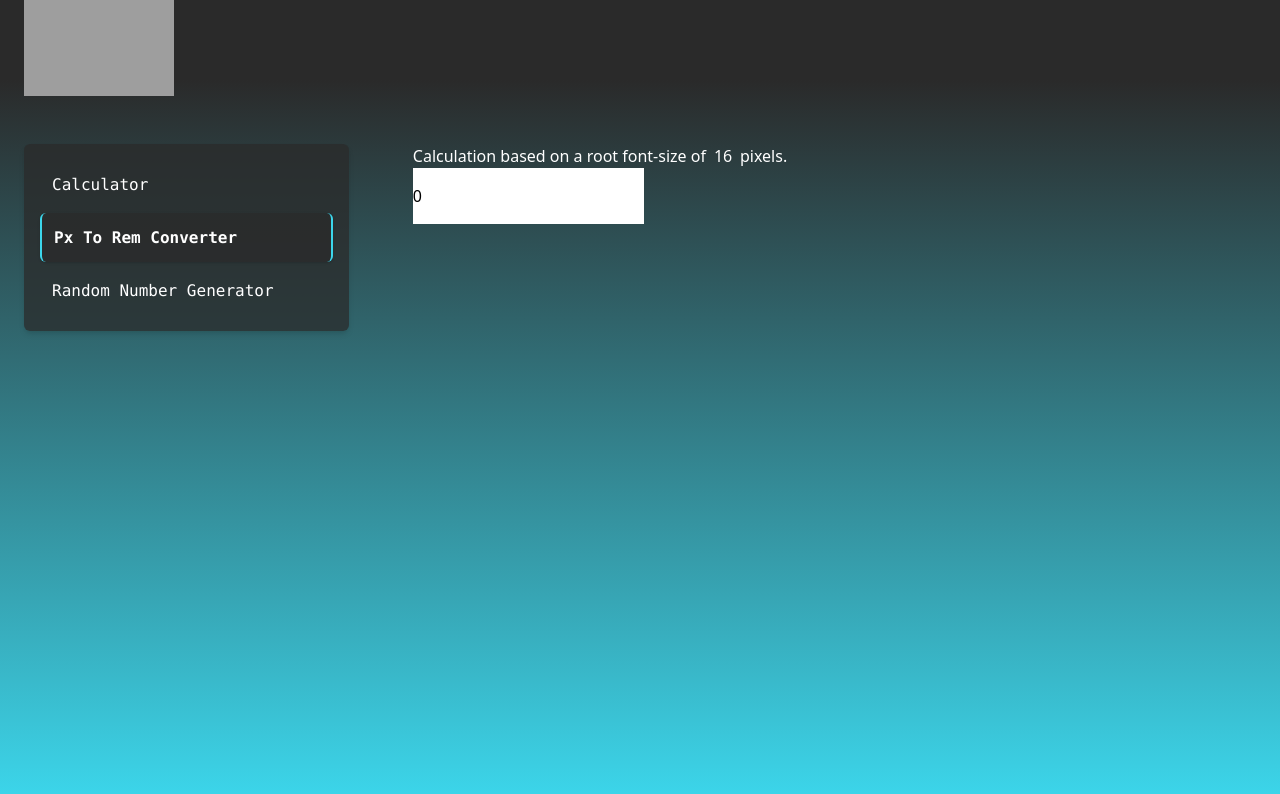
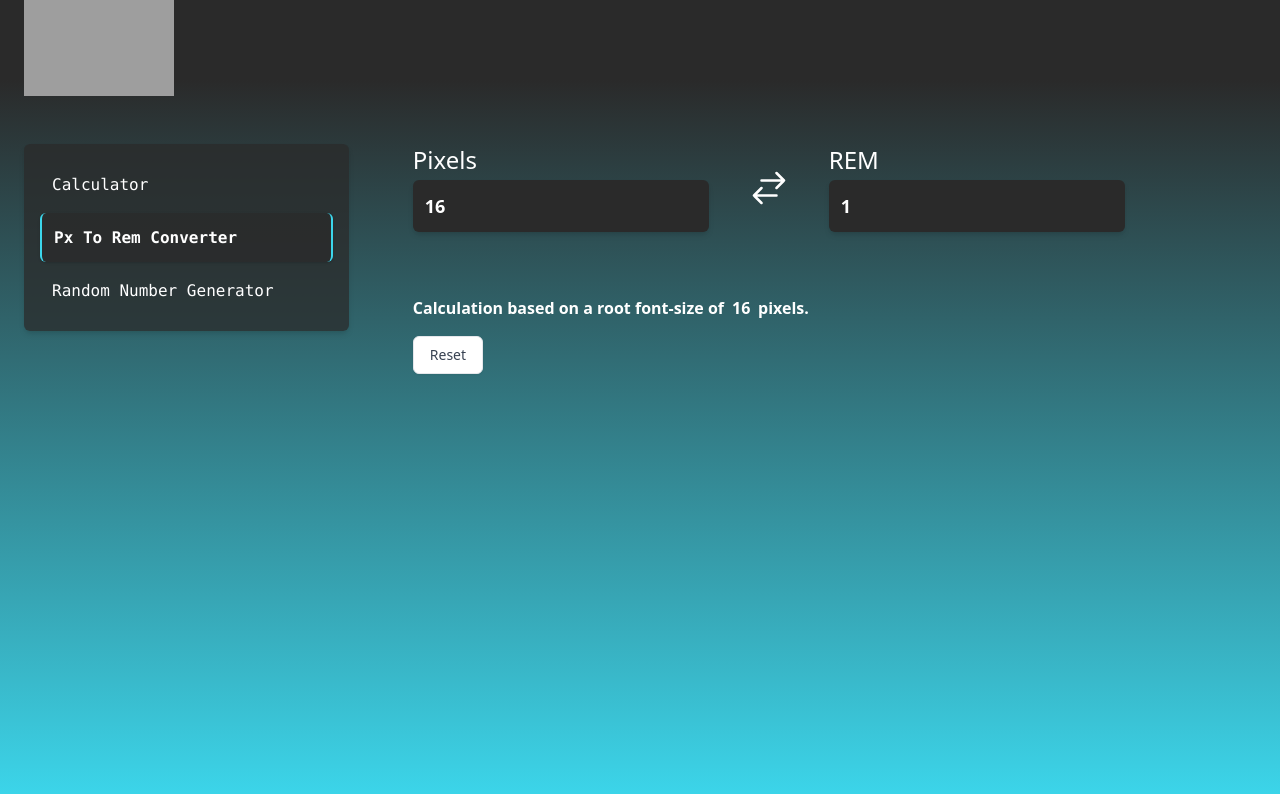
Before and after one commit to Manav-Kaushal/toolboxy, a Next.js app: page / in a window 1280 px wide. Both pictures are taken after a click on the item "Px To Rem Converter". Shown: the top 794 px of the page. Built offline with nearby package versions, Linux system fonts and the light colour scheme; grey boxes are pictures that could not be loaded.

Commit message:
px to rem convert complete

```diff
--- a/src/components/tools/PxToRemConverter/index.tsx
+++ b/src/components/tools/PxToRemConverter/index.tsx
@@ -1,19 +1,22 @@
 import React, { useEffect, useRef, useState } from "react";
-import { PencilIcon } from "@heroicons/react/24/outline";
+import { ArrowsRightLeftIcon, PencilIcon } from "@heroicons/react/24/outline";
+import { formatNumber } from "@utils/helpers";
 
 type Props = {};
+
+const initialState = {
+  pxValue: "16",
+  remValue: "1",
+  baseValue: "16",
+};
 
 const PxToRemConverter = (props: Props) => {
   const span = useRef() as React.MutableRefObject<HTMLInputElement>;
   const [state, setState] = useState<{
-    pxValue: number;
-    remValue: number;
-    baseValue: number;
-  }>({
-    pxValue: 0,
-    remValue: 0,
-    baseValue: 16,
-  });
+    pxValue: string;
+    remValue: string;
+    baseValue: string;
+  }>(initialState);
   const [width, setWidth] = useState(0);
 
   useEffect(() => {
@@ -21,12 +24,64 @@ const PxToRemConverter = (props: Props) => {
   }, [state.baseValue]);
 
   const handleChange = (e: React.ChangeEvent<HTMLInputElement>) => {
-    setState({ ...state, [e.target.name]: e.target.value });
+    if (e.target.name === "pxValue") {
+      setState({
+        ...state,
+        [e.target.name]: e.target.value,
+        remValue: (+e.target.value / +state.baseValue).toString(),
+      });
+    }
+    if (e.target.name === "remValue") {
+      setState({
+        ...state,
+        [e.target.name]: e.target.value,
+        pxValue: (+e.target.value * +state.baseValue).toString(),
+      });
+    }
   };
 
+  useEffect(() => {
+    if (state.baseValue !== "0") {
+      setState((prevState) => ({
+        ...prevState,
+        pxValue: state.baseValue,
+        // remValue: (+state.pxValue / +state.baseValue).toString(),
+      }));
+    }
+  }, [state.baseValue]);
+
   return (
-    <div>
-      <div className="flex items-center space-x-2 select-none">
+    <>
+      <form className="space-x-10 flex items-center">
+        <div className="flex flex-col items-start justify-center">
+          <label htmlFor="pxValue" className="pb-1 text-2xl">
+            Pixels
+          </label>
+          <input
+            type="number"
+            name="pxValue"
+            value={state.pxValue}
+            onChange={handleChange}
+            className="p-3 bg-app rounded-md font-bold focus:outline-none focus:ring-2 focus:shadow-xl shadow-md text-lg transition-200 focus:ring-app"
+          />
+        </div>
+        <div>
+          <ArrowsRightLeftIcon className="w-10 h-10" />
+        </div>
+        <div className="flex flex-col items-start justify-center">
+          <label htmlFor="pxValue" className="pb-1 text-2xl">
+            REM
+          </label>
+          <input
+            type="number"
+            name="remValue"
+            value={state.remValue}
+            onChange={handleChange}
+            className="p-3 bg-app rounded-md font-bold focus:outline-none focus:ring-2 focus:shadow-xl shadow-md text-lg transition-200 focus:ring-app"
+          />
+        </div>
+      </form>
+      <div className="mt-16 text-white font-semibold flex items-center space-x-2 select-none">
         <p>Calculation based on a root font-size of</p>
         <div className="flex items-center">
           <span
@@ -35,18 +90,17 @@ const PxToRemConverter = (props: Props) => {
           >
             {state.baseValue}
           </span>
-
           <input
             type="number"
             name="baseValue"
             value={state.baseValue}
             onChange={(e) => {
               if (+e.target.value <= 0) {
-                setState({ ...state, baseValue: 1 });
+                setState({ ...state, baseValue: "1" });
               } else {
                 setState({
                   ...state,
-                  baseValue: +e.target.value,
+                  baseValue: e.target.value,
                 });
               }
             }}
@@ -54,16 +108,18 @@ const PxToRemConverter = (props: Props) => {
             className={`bg-transparent min-w-[1px] p-0`}
           />
         </div>
-        <p>pixel{!!state.baseValue && state.baseValue > 0 && "s"}.</p>
+        <p>pixel{!!state.baseValue && state.baseValue > "0" && "s"}.</p>
       </div>
-      <input
-        type="number"
-        name="pxValue"
-        value={state.pxValue}
-        onChange={handleChange}
-        className="py-4 text-black"
-      />
-    </div>
+      <div className="mt-4">
+        <button
+          type="reset"
+          className="btn"
+          onClick={() => setState(initialState)}
+        >
+          Reset
+        </button>
+      </div>
+    </>
   );
 };
 
--- a/src/utils/helpers.tsx
+++ b/src/utils/helpers.tsx
@@ -3,4 +3,9 @@ const toLocaleString = (num: number) =>
 
 const removeSpaces = (num: number) => num.toString().replace(/\s/g, "");
 
-export { toLocaleString, removeSpaces };
+const formatNumber = (number: number, type?: string) => {
+  const formatLocale = Intl.NumberFormat("en-US");
+  return formatLocale.format(number);
+};
+
+export { toLocaleString, removeSpaces, formatNumber };
--- a/styles/globals.css
+++ b/styles/globals.css
@@ -27,3 +27,6 @@ input[type="number"] {
 .calculator__btn__equals {
   @apply flex items-center justify-center w-full h-16 col-span-2 text-white bg-red-500 rounded-md cursor-pointer active:bg-red-600;
 }
+.btn {
+  @apply inline-flex items-center rounded-md border bg-white px-4 py-2 text-sm font-medium text-gray-700 shadow-sm hover:bg-gray-100 focus:outline-none transition-200;
+}
```
